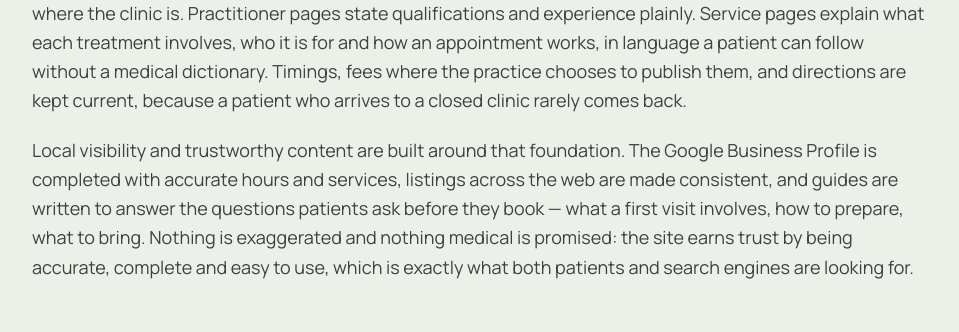
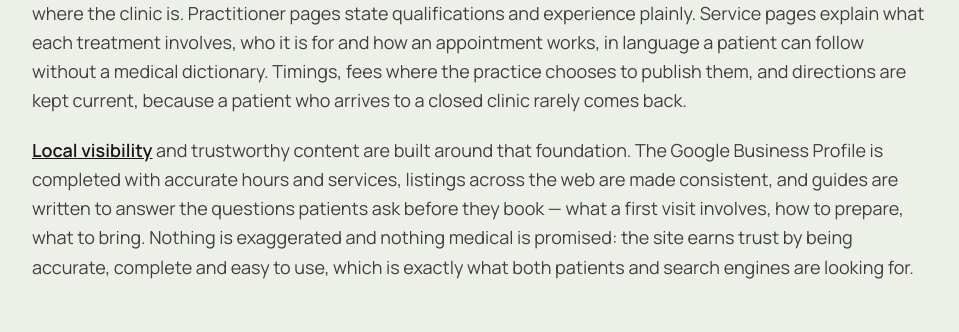
Before and after one commit to bodycartoon0111-netizen/abdul-rehman-portfolio, a Next.js app: page /industries/healthcare in a window 1280 px wide. Shown: the part 1600-1932 px from the top of the page, without its empty margins (56-1015 px from the left). Built offline with nearby package versions, Linux system fonts and the light colour scheme; no server answers.

Commit message:
Add internal link on healthcare industry page
Link 'Local visibility' to /services/local-seo in the solution paragraph. /services/seo and /services/keyword-research were already linked in the body; no other target fitted the remaining paragraphs, so only one new link was added.

```diff
--- a/app/industries/healthcare/page.tsx
+++ b/app/industries/healthcare/page.tsx
@@ -174,7 +174,7 @@ export default function HealthcareSeoPage() {
           The work begins with the practice itself: who works there, what they treat, when they are available and where the clinic is. Practitioner pages state qualifications and experience plainly. Service pages explain what each treatment involves, who it is for and how an appointment works, in language a patient can follow without a medical dictionary. Timings, fees where the practice chooses to publish them, and directions are kept current, because a patient who arrives to a closed clinic rarely comes back.
         </p>
         <p className="mt-5 text-lg leading-relaxed text-neutral-700">
-          Local visibility and trustworthy content are built around that foundation. The Google Business Profile is completed with accurate hours and services, listings across the web are made consistent, and guides are written to answer the questions patients ask before they book — what a first visit involves, how to prepare, what to bring. Nothing is exaggerated and nothing medical is promised: the site earns trust by being accurate, complete and easy to use, which is exactly what both patients and search engines are looking for.
+          <Link href="/services/local-seo" className="font-semibold text-neutral-900 underline">Local visibility</Link> and trustworthy content are built around that foundation. The Google Business Profile is completed with accurate hours and services, listings across the web are made consistent, and guides are written to answer the questions patients ask before they book — what a first visit involves, how to prepare, what to bring. Nothing is exaggerated and nothing medical is promised: the site earns trust by being accurate, complete and easy to use, which is exactly what both patients and search engines are looking for.
         </p>
       </section>
 
```
